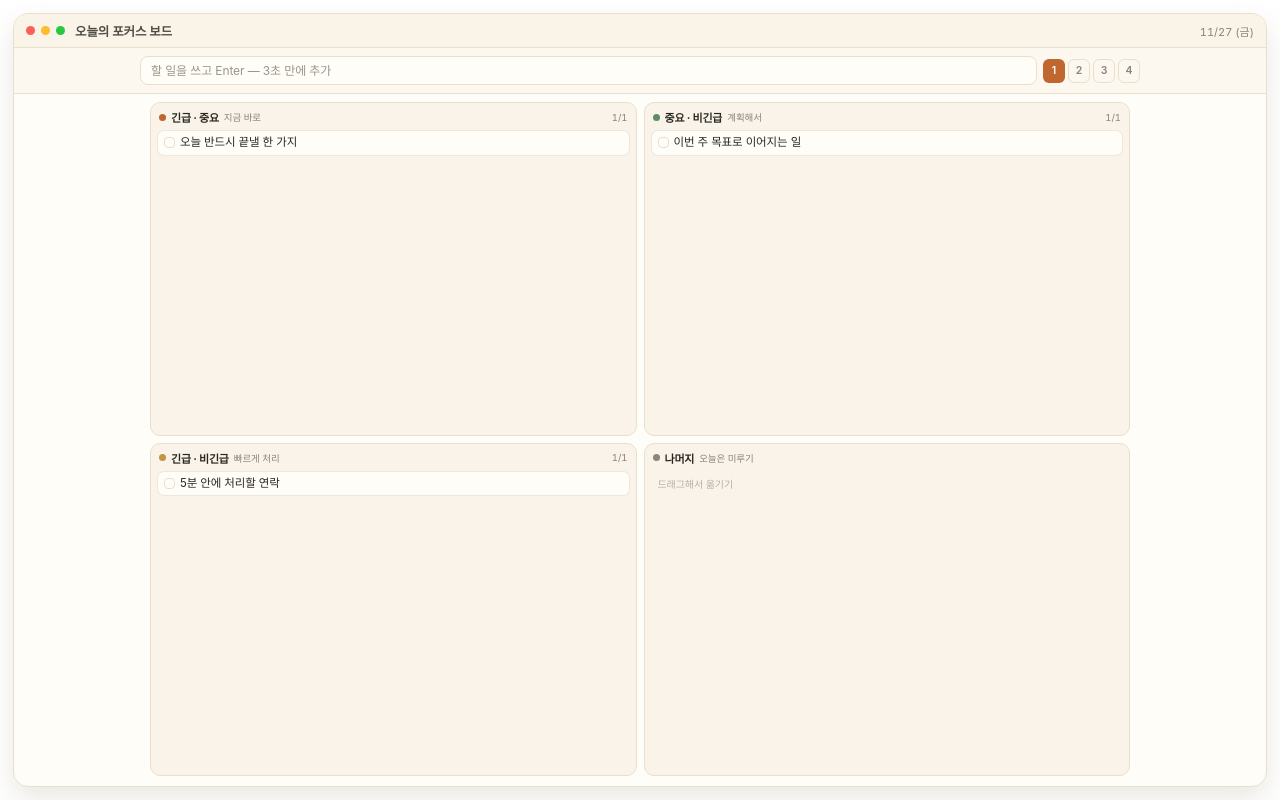
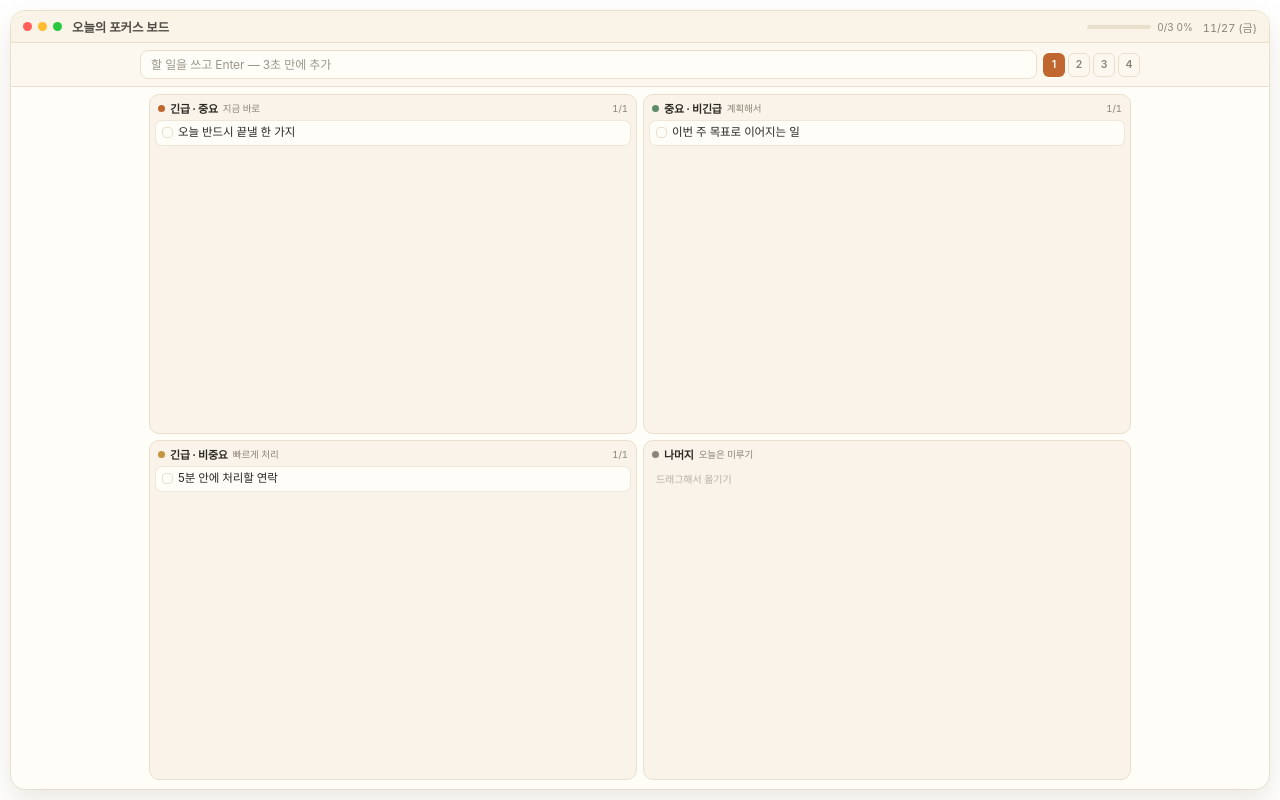
Before and after one commit to rorerty/1, a plain HTML site: page matrix.html in a window 1280 px wide. Drawn offline with Linux system fonts and the light colour scheme.

Commit message:
matrix: exam preset (labels/tasks) + progress bar; add matrix section banner

```diff
--- a/matrix.html
+++ b/matrix.html
@@ -28,7 +28,7 @@
   }
   html,body{height:100%;margin:0}
   body{
-    display:flex; padding:clamp(5px,1.6vw,13px); background:transparent; overflow:hidden;
+    display:flex; padding:clamp(4px,1.2vw,10px); background:transparent; overflow:hidden;
     font-family:-apple-system,BlinkMacSystemFont,"Apple SD Gothic Neo","Pretendard","Noto Sans KR",system-ui,sans-serif;
     color:var(--ink); -webkit-font-smoothing:antialiased; font-size:14px;
   }
@@ -37,7 +37,7 @@
     border:1px solid var(--line); box-shadow:var(--shadow); overflow:hidden;
   }
   .bar{
-    flex:0 0 34px; height:34px; display:flex; align-items:center; gap:10px; padding:0 12px;
+    flex:0 0 32px; height:32px; display:flex; align-items:center; gap:10px; padding:0 12px;
     background:var(--bar); border-bottom:1px solid var(--line);
   }
   .lights{display:flex; gap:6px; flex:none}
@@ -45,8 +45,12 @@
   .lights .r{background:#FF5F57} .lights .y{background:#FEBC2E} .lights .g{background:#28C840}
   .ttl{font-size:12.5px; font-weight:600; letter-spacing:-.01em; opacity:.82; white-space:nowrap; overflow:hidden; text-overflow:ellipsis; max-width:50%}
   .spacer{flex:1}
+  .prog{display:flex; align-items:center; gap:6px; flex:none}
+  .prog .track{width:64px; height:4px; border-radius:3px; background:var(--line); overflow:hidden}
+  .prog .fill{height:100%; width:0%; border-radius:3px; background:var(--accent); transition:width .25s}
+  .prog .pct{font-size:10px; color:var(--muted); font-variant-numeric:tabular-nums}
   .date{font-size:11px; color:var(--muted); white-space:nowrap; font-variant-numeric:tabular-nums}
-  .addrow{display:flex; align-items:center; gap:6px; padding:8px max(10px, calc(50% - 500px)); border-bottom:1px solid var(--line); background:color-mix(in srgb,var(--bar) 55%, var(--win))}
+  .addrow{display:flex; align-items:center; gap:6px; padding:7px max(10px, calc(50% - 500px)); border-bottom:1px solid var(--line); background:color-mix(in srgb,var(--bar) 55%, var(--win))}
   .addrow input{
     flex:1; min-width:0; appearance:none; border:1px solid var(--line); background:var(--win); color:var(--ink);
     font:inherit; font-size:12px; padding:6px 10px; border-radius:8px; outline:none; letter-spacing:-.01em;
@@ -65,7 +69,7 @@
   .seg button[data-q="q3"].on{background:var(--q3)} .seg button[data-q="q4"].on{background:var(--q4)}
   .grid{
     flex:1; min-height:0; display:grid; grid-template-columns:1fr 1fr; grid-template-rows:1fr 1fr;
-    gap:7px; padding:8px 10px 10px; width:100%; max-width:1000px; margin:0 auto;
+    gap:6px; padding:7px 9px 9px; width:100%; max-width:1000px; margin:0 auto;
   }
   .quad{
     min-width:0; min-height:0; display:flex; flex-direction:column; border-radius:10px; overflow:hidden;
@@ -73,13 +77,13 @@
     transition:border-color .16s, background .16s, transform .16s;
   }
   .quad.over{border-color:var(--accent); background:color-mix(in srgb,var(--soft) 100%, var(--win))}
-  .qhead{display:flex; align-items:center; gap:5px; padding:6px 8px 3px; flex:none}
+  .qhead{display:flex; align-items:center; gap:5px; padding:5px 8px 2px; flex:none}
   .dot{width:7px; height:7px; border-radius:50%; flex:none}
   .q1 .dot{background:var(--q1)} .q2 .dot{background:var(--q2)} .q3 .dot{background:var(--q3)} .q4 .dot{background:var(--q4)}
   .qname{font-size:11px; font-weight:650; letter-spacing:-.02em; white-space:nowrap; overflow:hidden; text-overflow:ellipsis}
   .qsub{font-size:9.5px; color:var(--muted); white-space:nowrap; overflow:hidden; text-overflow:ellipsis; flex:1; letter-spacing:-.01em}
   .qcount{font-size:9.5px; color:var(--muted); font-variant-numeric:tabular-nums; flex:none}
-  .list{flex:1; min-height:0; overflow-y:auto; overflow-x:hidden; padding:2px 6px 6px; display:flex; flex-direction:column; gap:3px}
+  .list{flex:1; min-height:0; overflow-y:auto; overflow-x:hidden; padding:2px 5px 5px; display:flex; flex-direction:column; gap:3px}
   .list::-webkit-scrollbar{width:4px}
   .list::-webkit-scrollbar-thumb{background:var(--line); border-radius:4px}
   .item{
@@ -107,11 +111,11 @@
   .item:hover .move, .item:hover .del, .move:focus-visible, .del:focus-visible{opacity:.75}
   .move:hover{color:var(--accent)} .del:hover{color:var(--q1)}
   .empty{font-size:10px; color:var(--muted); opacity:.6; padding:5px 7px; letter-spacing:-.01em}
-  .count{font-size:10px; color:var(--muted); font-variant-numeric:tabular-nums}
   @media (max-width:420px){
     .qsub{display:none}
     .item{font-size:11px; padding:3px 5px}
     .addrow input{font-size:11.5px}
+    .prog .track{width:48px}
   }
 </style>
 </head>
@@ -121,6 +125,7 @@
     <div class="lights"><i class="r"></i><i class="y"></i><i class="g"></i></div>
     <div class="ttl" id="ttl">오늘의 포커스 보드</div>
     <div class="spacer"></div>
+    <div class="prog"><div class="track"><div class="fill" id="pfill"></div></div><span class="pct" id="ppct">0%</span></div>
     <div class="date" id="date"></div>
   </div>
   <div class="addrow">
@@ -128,7 +133,7 @@
     <div class="seg" id="seg">
       <button data-q="q1" class="on" title="긴급·중요">1</button>
       <button data-q="q2" title="중요·비긴급">2</button>
-      <button data-q="q3" title="긴급·비긴급">3</button>
+      <button data-q="q3" title="긴급·비중요">3</button>
       <button data-q="q4" title="나머지">4</button>
     </div>
   </div>
@@ -137,10 +142,31 @@
 <script>
 (function(){
   var q = new URLSearchParams(location.search);
+
+  /* ── 프리셋: ?preset=exam → 수험생용 기본 라벨·초기 태스크 ───────────── */
+  var PRESETS = {
+    exam: {
+      title: '오늘의 학습 우선순위',
+      labels: {q1:'긴급 · 중요', q2:'중요 · 비긴급', q3:'긴급 · 비중요', q4:'나머지'},
+      subs:   {q1:'지금 바로', q2:'계획해서', q3:'빠르게 처리', q4:'오늘은 미루기'},
+      tasks: [
+        {q:'q1', text:'오늘 복습 예정 오답 3건 풀기'},
+        {q:'q1', text:'시험 범위 마지막 단원 정리'},
+        {q:'q2', text:'네트워크 서브넷 단원 2회독'},
+        {q:'q2', text:'취약 과목 기출 20문제 풀기'},
+        {q:'q3', text:'오답 1건 기록하고 복습 단계 올리기'},
+        {q:'q4', text:'다음 모의고사 시간 재고 풀기'}
+      ]
+    }
+  };
+  var presetName = (q.get('preset') || '').toLowerCase();
+  var preset = PRESETS[presetName] || null;
+
   var THEMES = ['cream','sage','navy','blush'];
   var theme = (q.get('theme') || 'cream').toLowerCase();
   document.documentElement.setAttribute('data-theme', THEMES.indexOf(theme) >= 0 ? theme : 'cream');
-  var title = (q.get('title') || '').trim() || '오늘의 포커스 보드';
+
+  var title = (q.get('title') || '').trim() || (preset ? preset.title : '오늘의 포커스 보드');
   document.getElementById('ttl').textContent = title;
   document.title = title;
   var slug = (q.get('key') || title).replace(/\s+/g, '-').toLowerCase();
@@ -148,15 +174,43 @@
   var QUADS = [
     {id:'q1', name:'긴급 · 중요', sub:'지금 바로'},
     {id:'q2', name:'중요 · 비긴급', sub:'계획해서'},
-    {id:'q3', name:'긴급 · 비긴급', sub:'빠르게 처리'},
+    {id:'q3', name:'긴급 · 비중요', sub:'빠르게 처리'},
     {id:'q4', name:'나머지', sub:'오늘은 미루기'}
   ];
+  /* 라벨 커스터마이즈: ?labels=긴급;중요;급함;나중  /  ?subs=지금;계획;처리;미루기 */
+  if (preset && preset.labels) QUADS.forEach(function(x, i){ x.name = preset.labels[x.id] || x.name; });
+  if (preset && preset.subs)   QUADS.forEach(function(x){ x.sub = preset.subs[x.id] || x.sub; });
+  var labels = (q.get('labels') || '').split(';');
+  if (labels.length === 4 && labels.join('')) QUADS.forEach(function(x, i){ if(labels[i].trim()) x.name = labels[i].trim(); });
+  var subs = (q.get('subs') || '').split(';');
+  if (subs.length === 4 && subs.join('')) QUADS.forEach(function(x, i){ if(subs[i].trim()) x.sub = subs[i].trim(); });
+
   var WD = ['일','월','화','수','목','금','토'];
   var n = new Date();
   document.getElementById('date').textContent = (n.getMonth()+1) + '/' + n.getDate() + ' (' + WD[n.getDay()] + ')';
 
   var KEY = 'mx:' + slug;
   var items = [];
+  function parseTasks(s){
+    var out = [];
+    String(s || '').split(';').forEach(function(chunk){
+      var t = chunk.trim(); if(!t) return;
+      var m = t.match(/^(q[1-4])\s*[:|]\s*(.+)$/i);
+      if(m) out.push({q: m[1].toLowerCase(), text: m[2].trim()});
+      else out.push({q: 'q1', text: t});
+    });
+    return out;
+  }
+  function seedTasks(){
+    var fromUrl = parseTasks(q.get('tasks'));
+    if(fromUrl.length) return fromUrl;
+    if(preset && preset.tasks) return preset.tasks.slice();
+    return [
+      {text:'오늘 반드시 끝낼 한 가지', q:'q1'},
+      {text:'이번 주 목표로 이어지는 일', q:'q2'},
+      {text:'5분 안에 처리할 연락', q:'q3'}
+    ];
+  }
   function load(){
     try{
       var raw = localStorage.getItem(KEY);
@@ -166,11 +220,9 @@
       }
     }catch(e){}
     if(!items.length){
-      items = [
-        {id:'s1', text:'오늘 반드시 끝낼 한 가지', q:'q1', done:false},
-        {id:'s2', text:'이번 주 목표로 이어지는 일', q:'q2', done:false},
-        {id:'s3', text:'5분 안에 처리할 연락', q:'q3', done:false}
-      ];
+      items = seedTasks().map(function(t, i){
+        return {id:'s' + (i+1), text: t.text, q: t.q || 'q1', done:false};
+      });
     }
   }
   function save(){ try{ localStorage.setItem(KEY, JSON.stringify(items)); }catch(e){} }
@@ -181,9 +233,11 @@
     var el = document.createElement('section');
     el.className = 'quad ' + quad.id;
     el.innerHTML =
-      '<div class="qhead"><span class="dot"></span><span class="qname">' + quad.name + '</span>' +
-      '<span class="qsub">' + quad.sub + '</span><span class="qcount" data-count></span></div>' +
+      '<div class="qhead"><span class="dot"></span><span class="qname"></span>' +
+      '<span class="qsub"></span><span class="qcount" data-count></span></div>' +
       '<div class="list" data-list></div>';
+    el.querySelector('.qname').textContent = quad.name;
+    el.querySelector('.qsub').textContent = quad.sub;
     grid.appendChild(el);
     lists[quad.id] = el.querySelector('[data-list]');
 
@@ -206,6 +260,15 @@
   });
 
   function uid(){ return 'i' + Date.now().toString(36) + Math.random().toString(36).slice(2,6); }
+
+  function paintProgress(){
+    var total = items.length;
+    var done = items.filter(function(x){ return x.done; }).length;
+    var pct = total ? Math.round(done / total * 100) : 0;
+    document.getElementById('pfill').style.width = pct + '%';
+    document.getElementById('ppct').textContent = total ? (done + '/' + total + ' ' + pct + '%') : '0%';
+    document.getElementById('ppct').title = total ? (total + '개 중 ' + done + '개 완료') : '할 일을 추가해 보세요';
+  }
 
   function render(){
     QUADS.forEach(function(quad){
@@ -269,11 +332,11 @@
         row.addEventListener('dragend', function(){ row.classList.remove('drag'); window.__dragId = null; });
         list.appendChild(row);
       });
-      var head = grid.querySelector('.' + quad.id + ' [data-head]');
       var cEl = grid.querySelector('.' + quad.id + ' [data-count]');
       var open = rows.filter(function(r){ return !r.done; }).length;
       cEl.textContent = rows.length ? (open + '/' + rows.length) : '';
     });
+    paintProgress();
   }
 
   function moveItem(id, to){
```
Also changed, not shown: tpl1/sec_matrix.png (added).
